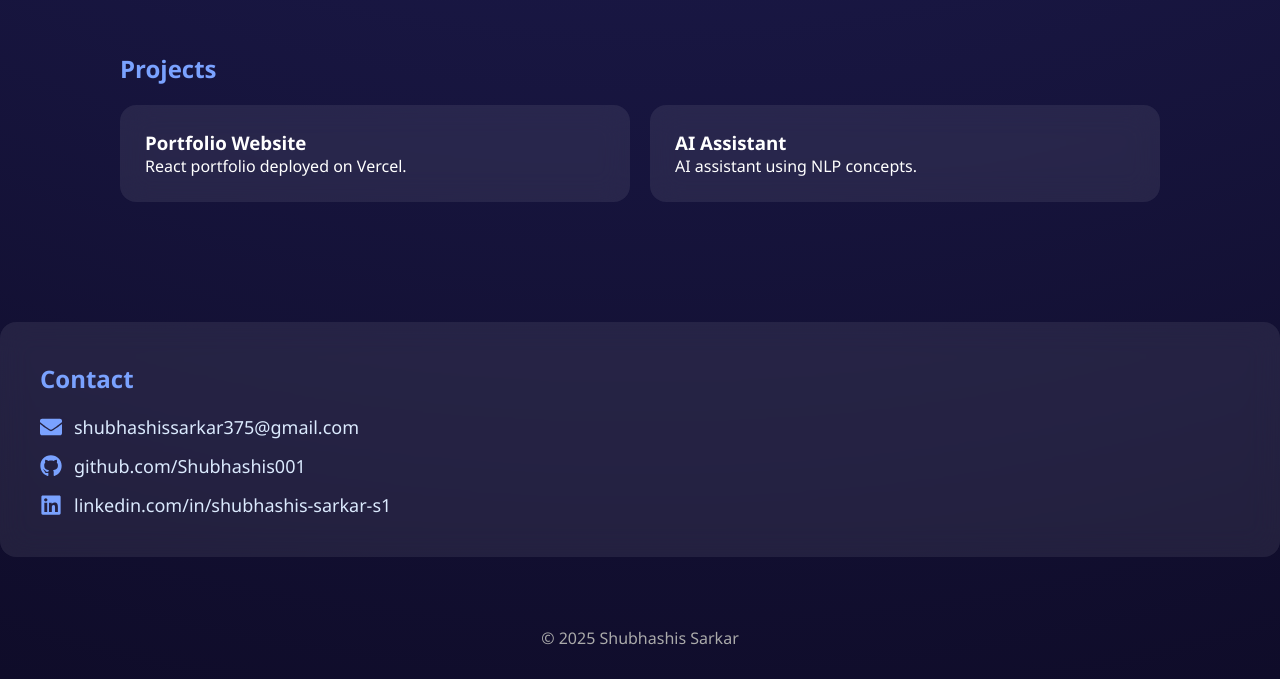
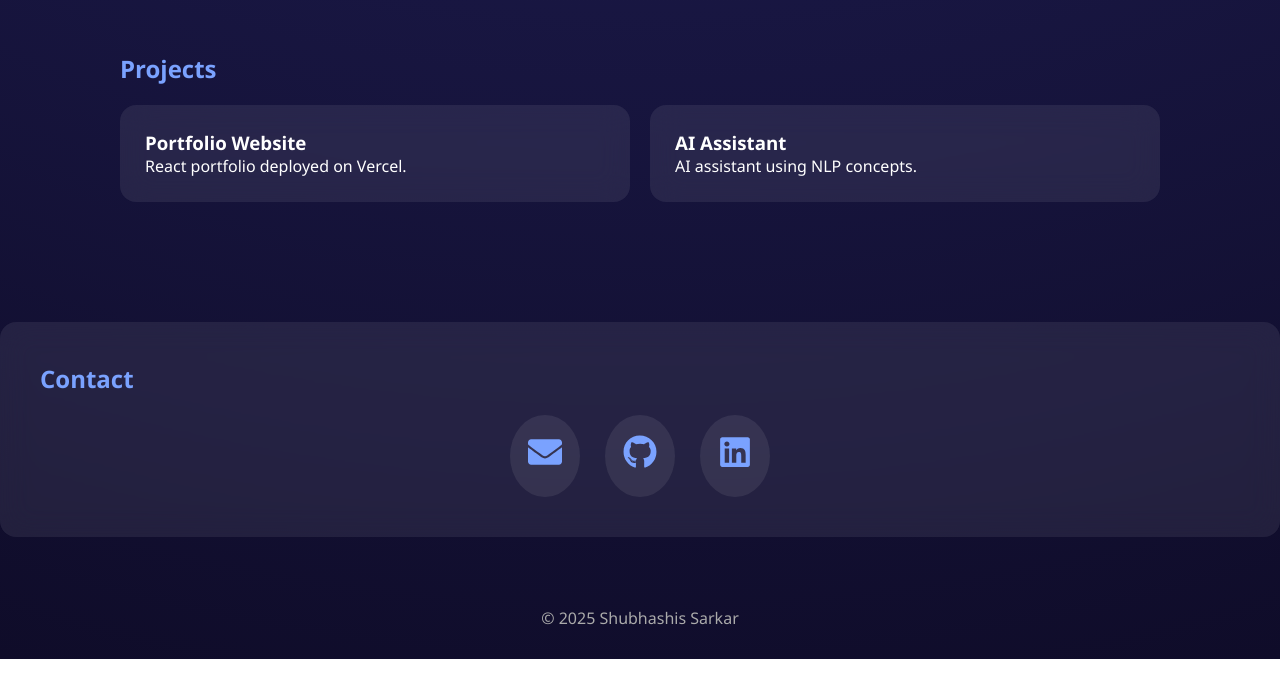
Before and after one commit to Shubhashis001/portfolio, a React (Create React App) app: page / in a window 1280 px wide. Shown: the part 1482-2161 px from the top of the page. Built offline with nearby package versions, Linux system fonts and the light colour scheme.

Commit message:
Icon-only contact section

```diff
--- a/src/App.js
+++ b/src/App.js
@@ -24,6 +24,7 @@ function App() {
             Hi, I am <br />
             <span>Shubhashis Sarkar</span>
           </h1>
+
           <p>
             B.Tech CSE (Data Science) <br />
             Brainware University
@@ -83,37 +84,37 @@ function App() {
         </div>
       </section>
 
-      {/* CONTACT */}
+      {/* CONTACT – ICON ONLY */}
       <section id="contact" className="section glass">
         <h2>Contact</h2>
 
-        <div className="contact-links">
+        <div className="icon-links">
           <a
             href="mailto:shubhashissarkar375@gmail.com"
-            className="contact-item"
+            className="icon-btn"
+            title="Email"
           >
-            <FaEnvelope className="icon" />
-            shubhashissarkar375@gmail.com
+            <FaEnvelope />
           </a>
 
           <a
             href="https://github.com/Shubhashis001"
             target="_blank"
             rel="noopener noreferrer"
-            className="contact-item"
+            className="icon-btn"
+            title="GitHub"
           >
-            <FaGithub className="icon" />
-            github.com/Shubhashis001
+            <FaGithub />
           </a>
 
           <a
             href="https://www.linkedin.com/in/shubhashis-sarkar-s1"
             target="_blank"
             rel="noopener noreferrer"
-            className="contact-item"
+            className="icon-btn"
+            title="LinkedIn"
           >
-            <FaLinkedin className="icon" />
-            linkedin.com/in/shubhashis-sarkar-s1
+            <FaLinkedin />
           </a>
         </div>
       </section>
@@ -122,6 +123,7 @@ function App() {
       <footer className="footer">
         © 2025 Shubhashis Sarkar
       </footer>
+
     </div>
   );
 }
--- a/src/index.css
+++ b/src/index.css
@@ -121,12 +121,6 @@ body {
 .card {
   text-align: center;
   padding: 20px;
-  transition: all 0.3s ease;
-}
-
-.card:hover {
-  transform: translateY(-10px) scale(1.05);
-  box-shadow: 0 15px 30px rgba(122, 162, 255, 0.35);
 }
 
 /* PROJECTS */
@@ -138,44 +132,30 @@ body {
 
 .project-card {
   padding: 25px;
+}
+
+/* ICON-ONLY CONTACT */
+.icon-links {
+  display: flex;
+  gap: 25px;
+  justify-content: center;
+  margin-top: 20px;
+}
+
+.icon-btn {
+  font-size: 34px;
+  color: #7aa2ff;
+  padding: 18px;
+  border-radius: 50%;
+  background: rgba(255, 255, 255, 0.08);
   transition: all 0.3s ease;
 }
 
-.project-card:hover {
-  transform: translateY(-8px);
-  box-shadow: 0 20px 40px rgba(122, 162, 255, 0.3);
-}
-
-/* CONTACT */
-.contact-links {
-  display: flex;
-  flex-direction: column;
-  gap: 15px;
-}
-
-.contact-item {
-  display: flex;
-  align-items: center;
-  gap: 12px;
-  color: #dbeafe;
-  text-decoration: none;
-  font-size: 18px;
-  transition: all 0.3s ease;
-}
-
-.contact-item:hover {
-  transform: translateX(8px) scale(1.05);
-  box-shadow: 0 10px 25px rgba(122, 162, 255, 0.4);
-}
-
-.icon {
-  font-size: 22px;
-  color: #7aa2ff;
-  transition: transform 0.3s ease;
-}
-
-.contact-item:hover .icon {
-  transform: rotate(8deg) scale(1.2);
+.icon-btn:hover {
+  transform: translateY(-8px) scale(1.2);
+  background: #7aa2ff;
+  color: #0f0c29;
+  box-shadow: 0 15px 35px rgba(122, 162, 255, 0.6);
 }
 
 /* FOOTER */
```
